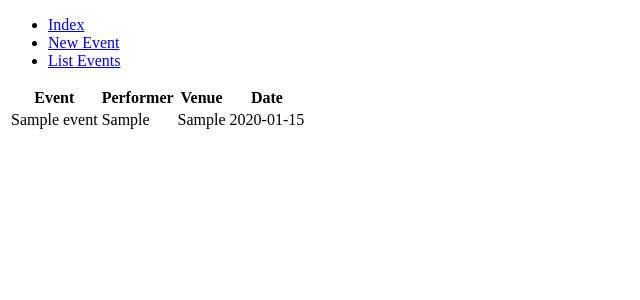
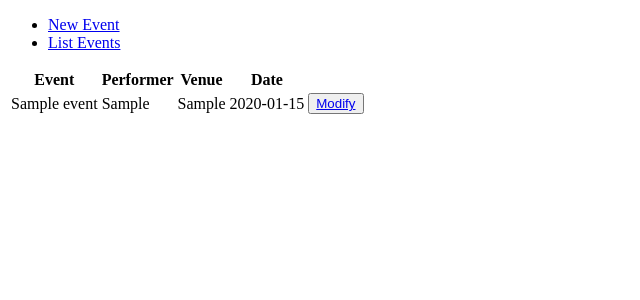
Before and after one commit to micaminoff/tsoha-keikat, a Flask app: page /events in a window 1280 px wide. Shown: the top 300 px of the page, without its empty margins (0-640 px from the left). Run offline with Flask 2, Linux system fonts and the light colour scheme; tables that the repository leaves empty hold one stand-in row (values such as "Sample post").

Commit message:
Added button for modifying events

```diff
--- a/application/templates/events/list.html
+++ b/application/templates/events/list.html
@@ -14,6 +14,9 @@
       <td>{{ event.performer }}</td>
       <td>{{ event.venue }}</td>
       <td>{{ event.date }}</td>
+      <td><button type="button">
+          <a href="{{url_for('events_modify', event_id=event.id)}}">Modify</a>
+      </button></td>
     </tr>
     {% endfor %}
   </table>
--- a/application/templates/index.html
+++ b/application/templates/index.html
@@ -2,6 +2,6 @@
 
 {% block body %}
 <p>
-  This is just a landing page.
+  This is just a landing page. Currently not in use
 </p>
 {% endblock %}
--- a/application/templates/layout.html
+++ b/application/templates/layout.html
@@ -8,7 +8,6 @@
 
 <body>
     <ul id="navigation">
-        <li><a href="{{url_for('index')}}">Index</a></li>
         <li><a href="{{url_for('event_form')}}">New Event</a></li>
         <li><a href="{{url_for('events_index')}}">List Events</a></li>
     </ul>
--- a/application/views.py
+++ b/application/views.py
@@ -1,7 +1,9 @@
-from flask import render_template
+from flask import redirect, url_for
 from application import app
 
 
+# Just redirect to /events. Saving this for project structure
+# and potential landing page
 @app.route("/")
 def index():
-    return render_template("index.html")
+    return redirect(url_for("events_index"))
```
